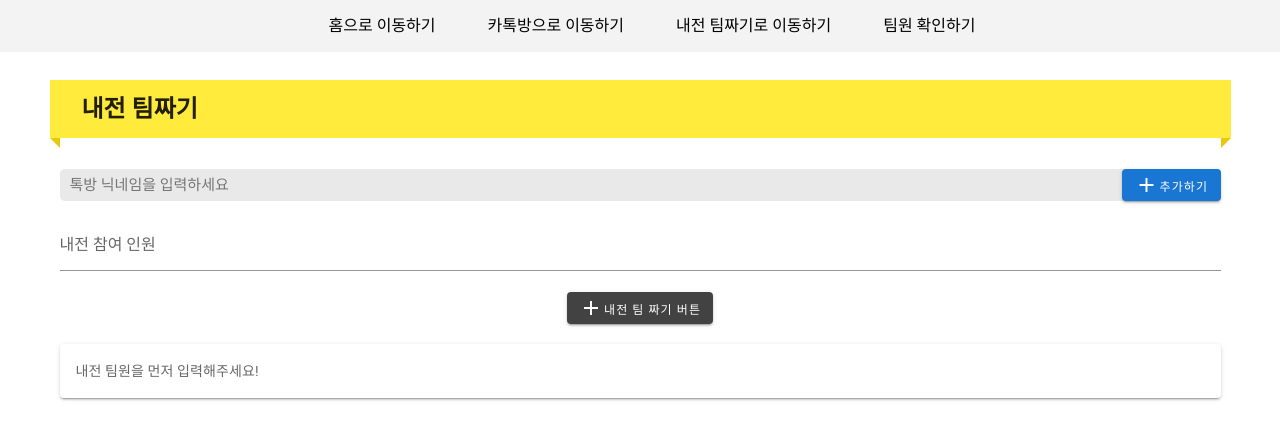
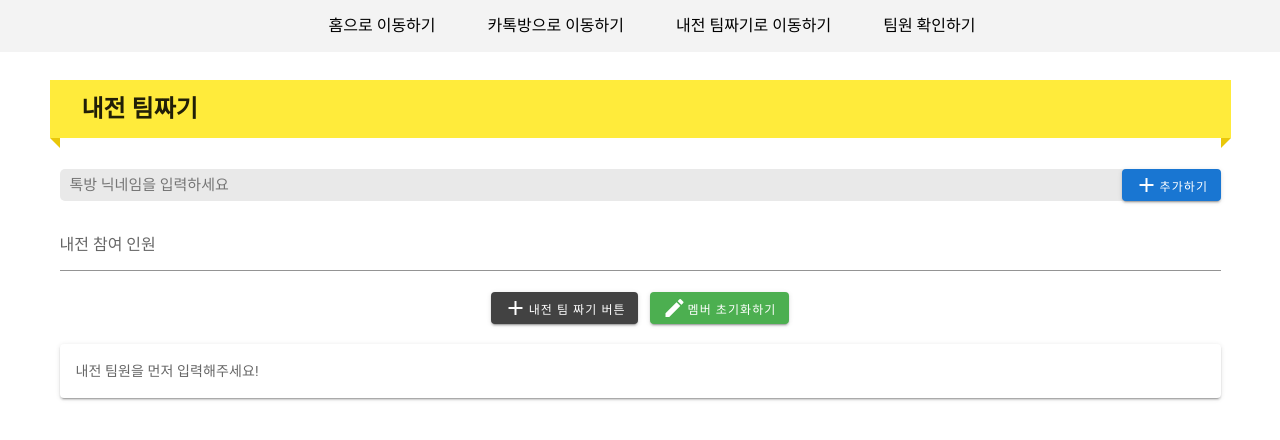
Before and after one commit to hyunjunyong/LOL5-5War, a Vue app: page /#/teambuild in a window 1280 px wide. Shown: the top 440 px of the page. Built offline with nearby package versions, Linux system fonts and the light colour scheme.

Commit message:
error를 위한 초기화 버튼

```diff
--- a/src/views/teamBuild.vue
+++ b/src/views/teamBuild.vue
@@ -25,13 +25,18 @@
         v-model="allTeamMember"
       ></v-textarea>
       <v-row no-gutters justify="center" class="mb-5">
-        <v-col cols="auto"
+        <v-col cols="auto" class="mr-3"
           ><v-btn
             height="32px"
             small
             color="secondary"
             @click="getBuildMember()"
             ><v-icon dark> mdi-plus </v-icon>내전 팀 짜기 버튼</v-btn
+          ></v-col
+        >
+        <v-col cols="auto"
+          ><v-btn height="32px" small color="success" @click="initMember()"
+            ><v-icon dark> mdi-pencil </v-icon>멤버 초기화하기</v-btn
           ></v-col
         >
       </v-row>
@@ -105,17 +110,25 @@ export default {
   },
   created() {},
   methods: {
+    initMember() {
+      this.allTeamMember = [];
+    },
     getBuildMember() {
+      if (this.allTeamMember.length === 10) {
         this.$api
           .getTeam(this.allTeamMember)
           .then((res) => {
             console.log(res);
+            alert('팀이 완성되었습니다.');
             this.teamA = res.data.teamA[0];
             this.teamB = res.data.teamB[0];
           })
           .catch((err) => {
             console.log(err);
           });
+      } else {
+        alert('10명이 아닙니다.');
+      }
     },
     addTeamMember() {
       this.allTeamMember.push(this.teamMember);
```
Lines whose indentation alone changed are shown as unchanged.
